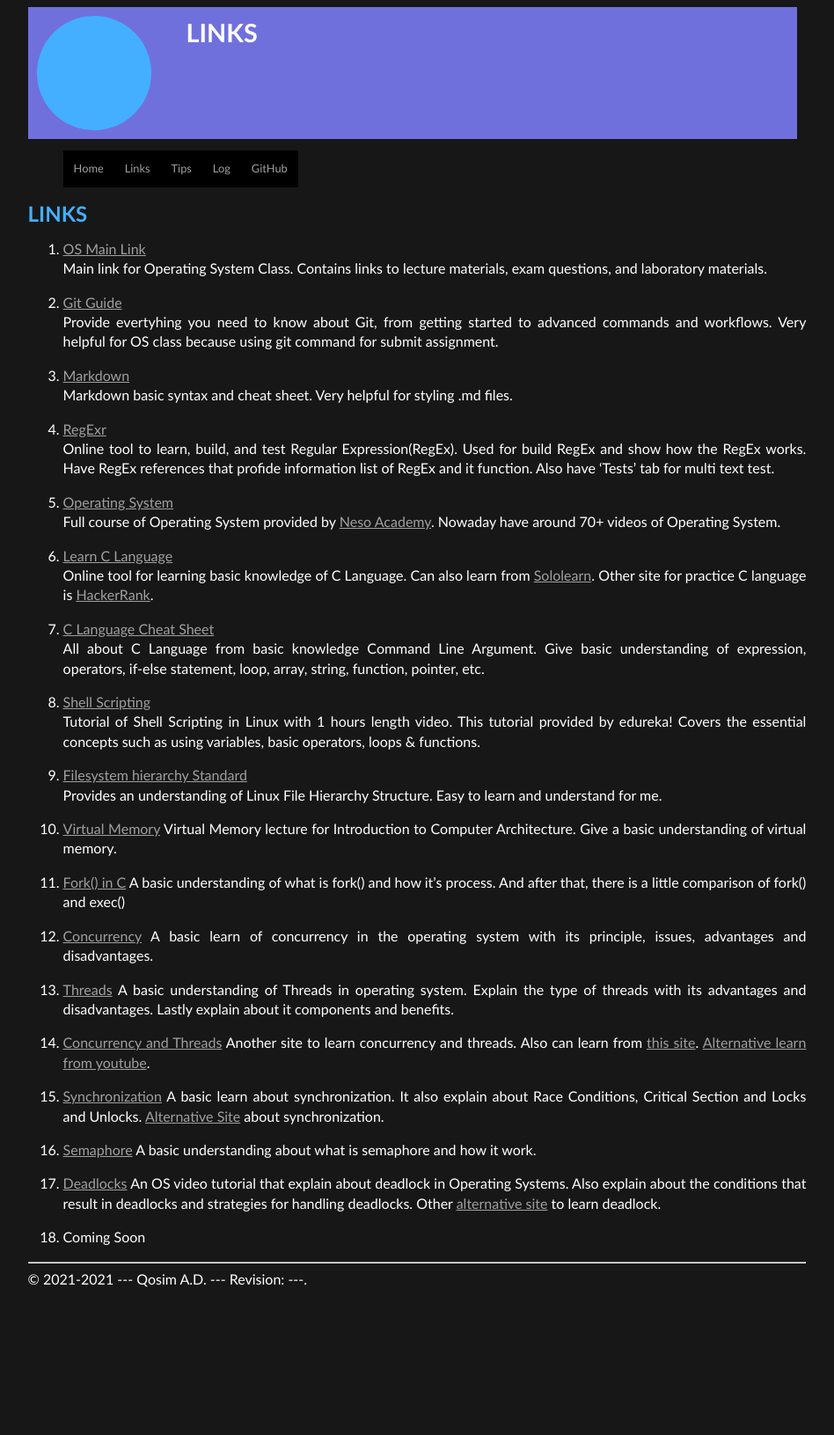
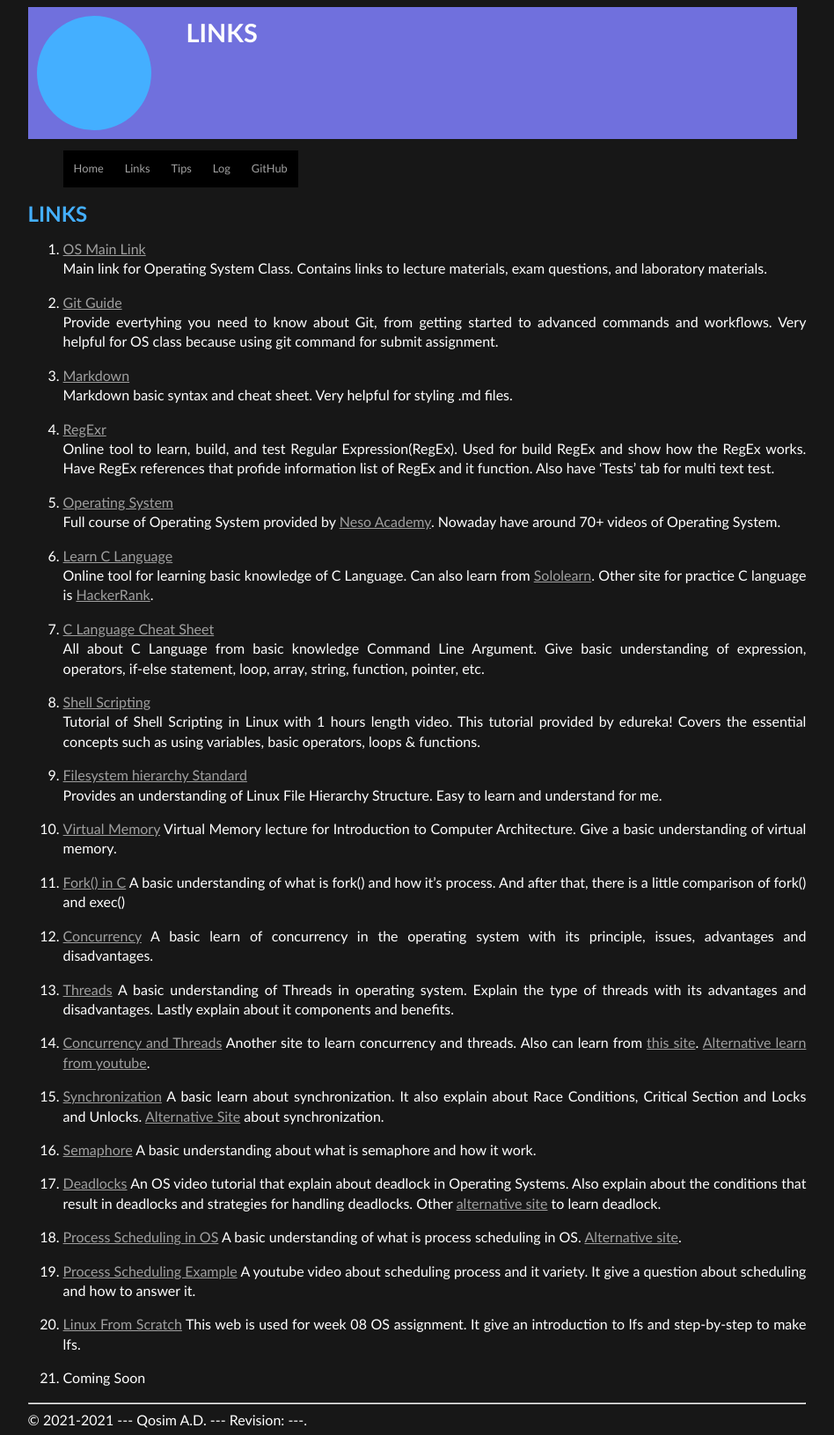
Before and after one commit to qdave5/os212, a Jekyll site: the page built from links.md, in a window 1280 px wide. Shown: the whole page at 88% size, without its empty margins (166-1114 px from the left). Built offline with Jekyll 4.4.1, drawn with Linux system fonts in a browser that asks for light colours; our own code applies the rules of GitHub Pages for plain Markdown files; before the commit the page ends 1471 px from its top, so only the background shows below that.

Commit message:
Update qosimd25 Assignments Week08

```diff
--- a/TXT/myrank.txt
+++ b/TXT/myrank.txt
@@ -17,3 +17,6 @@ ZCZC W06 valordra
 ZCZC W07 zetaprawira7
 ZCZC W07 abdulrahman01uiacid
 ZCZC W07 whreen
+ZCZC W08 agilghif
+ZCZC W08 adnptrpw
+ZCZC W08 ahmadrafidev
--- a/links.md
+++ b/links.md
@@ -79,4 +79,16 @@ An OS video tutorial that explain about deadlock in Operating Systems.
 Also explain about the conditions that result in deadlocks and strategies for handling deadlocks.
 Other [alternative site](https://www.guru99.com/deadlock-in-operating-system.html) to learn deadlock.
 
-18. Coming Soon
+18. [Process Scheduling in OS](https://www.tutorialspoint.com/operating_system/os_process_scheduling.htm)
+A basic understanding of what is process scheduling in OS.
+[Alternative site](https://www.geeksforgeeks.org/cpu-scheduling-in-operating-systems/).
+
+19. [Process Scheduling Example](https://www.youtube.com/watch?v=exlaEOVRWQM)
+A youtube video about scheduling process and it variety.
+It give a question about scheduling and how to answer it.
+
+20. [Linux From Scratch](https://www.linuxfromscratch.org/lfs/view/11.0/)
+This web is used for week 08 OS assignment.
+It give an introduction to lfs and step-by-step to make lfs.
+
+21. Coming Soon
```
Also changed, not shown: TXT/mylog.txt (+13 -0 lines), 8 other files.
